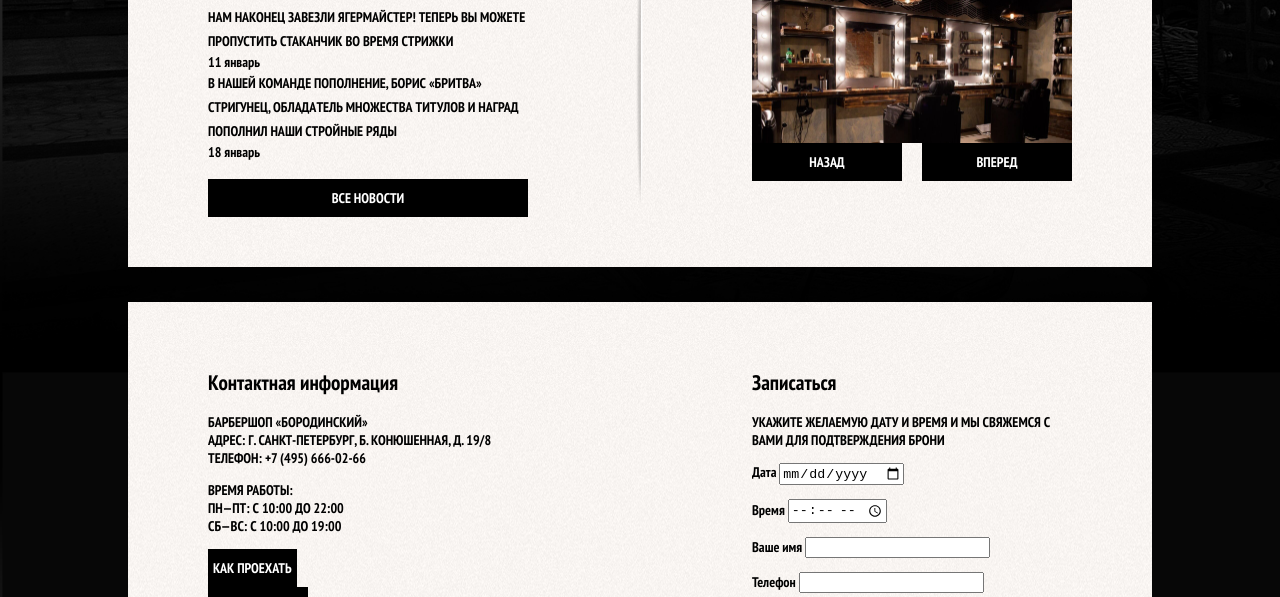
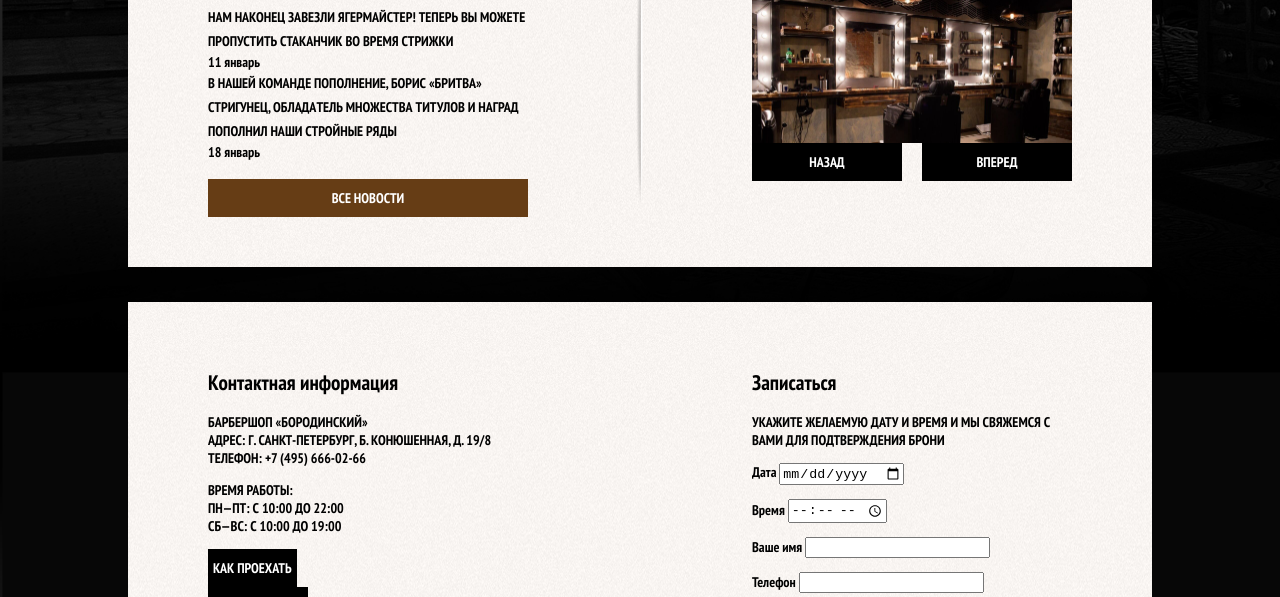
Before and after one commit to kazumi8/barbershop, a plain HTML site: page index.html in a window 1280 px wide. In both pictures the pointer is over the link "ВСЕ НОВОСТИ". Shown: the part 643-1240 px from the top of the page. Drawn offline with nearby package versions, Linux system fonts and the light colour scheme.

Commit message:
Добавила ховердля кнопок

```diff
--- a/css/index.css
+++ b/css/index.css
@@ -278,4 +278,12 @@ a {
     text-transform: uppercase;
 
     padding: 10px 5px;
+
+    transition: .3s;
 }
+
+.main-button:hover {
+    background-color: #663D15;
+
+    cursor: pointer;
+}
```
